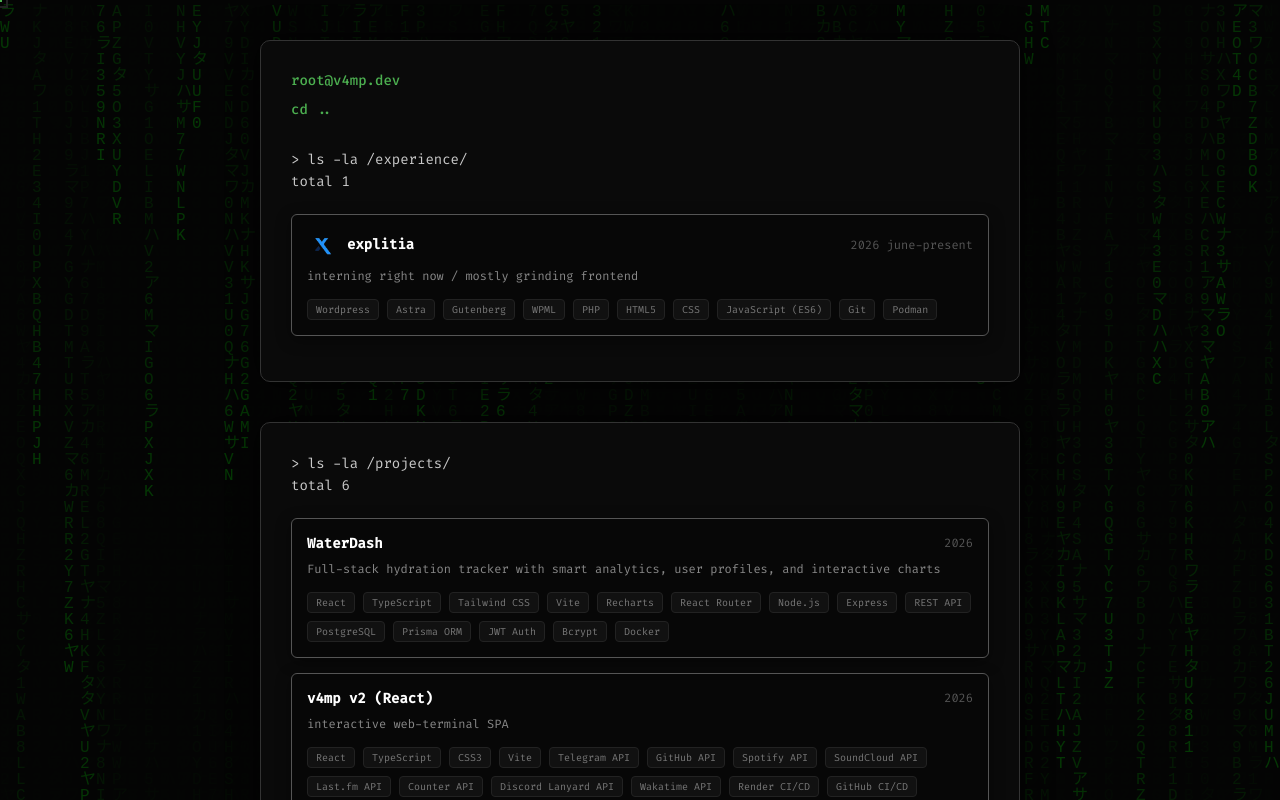
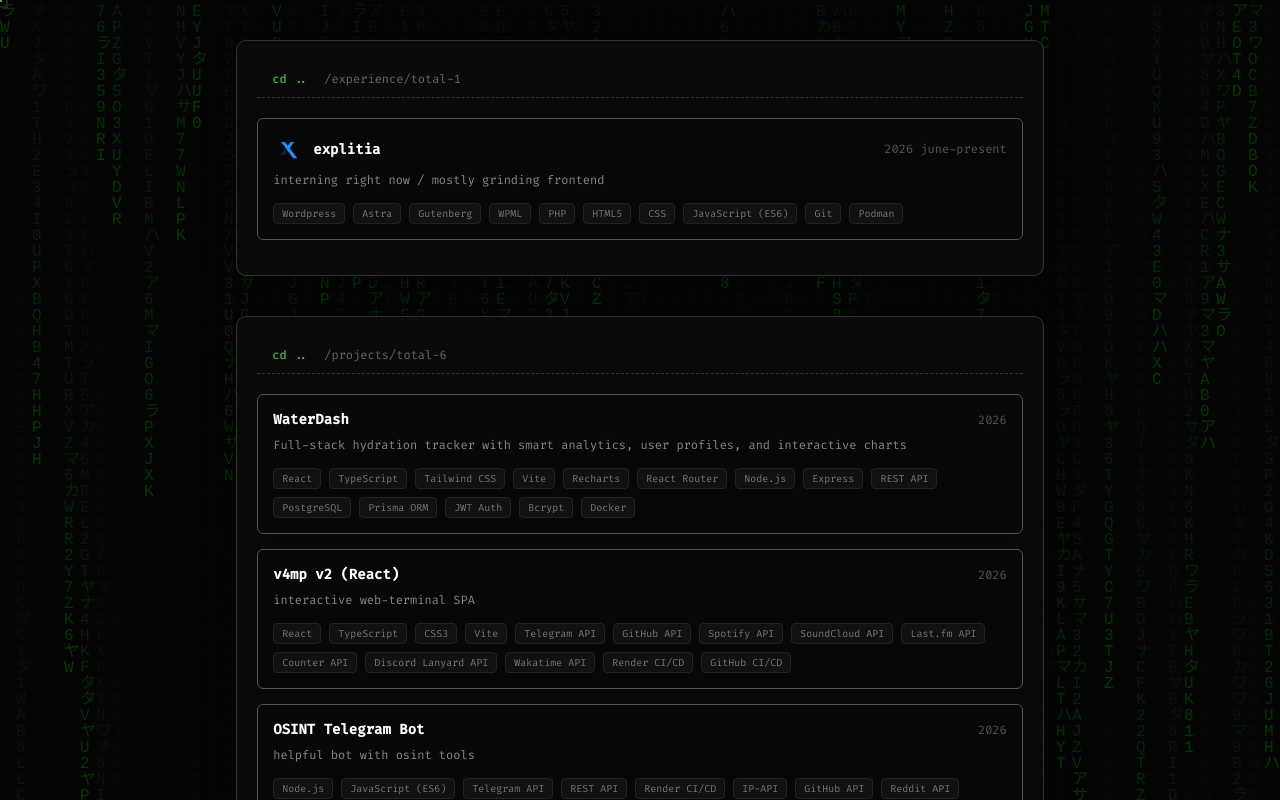
Before and after one commit to xyp9r/v4mp-site, a React (Vite) app: page / in a window 1280 px wide. Both pictures are taken after a click on the element "experience / projects". Shown: the top 800 px of the page. Built offline with nearby package versions, Linux system fonts and the light colour scheme; no server answers; the HTML template or start-up script is replaced by a standard one.

Commit message:
fix: fixed back button (cd ..) and changed design totals

```diff
--- a/src/components/Projects.tsx
+++ b/src/components/Projects.tsx
@@ -13,26 +13,21 @@
       <div>
 
       {/* Контейнер с тем где что и как я работал */}
-      <div className="container">
-          <div className="command-line" style={{ marginBottom: '30px' }}>
-          <span className="prompt">root@v4mp.dev</span>
-          <br></br><span
+      <div className="container" style={{ padding: '20px', maxWidth: '850px' }}>
+      <div className="terminal-header" style={{ borderBottom: '1px dashed #333', paddingBottom: '10px', marginBottom: '20px' }}>
+        <div className="header-item">
+          <span
             className="prompt"
             onClick={onBack}
             style={{ cursor: 'pointer', transition: 'color 0.2s' }}
             onMouseOver={(e) => e.target.style.color = '#fff'}
             onMouseOut={(e) => e.target.style.color = '#4caf50'}
           >
-            <div style={{marginTop: '10px',  display: 'inline-flex' }}>
             cd ..
-            </div>
           </span>
+          <span style={{ color: '#666', marginLeft: '8px' }}>/experience/total-1</span>
         </div>
-
-        <div className="bio-text" style={{ marginBottom: '20px', textAlign: 'left' }}>
-          &gt; ls -la /experience/<br />
-          total 1
-        </div>
+      </div>
 
         <div className="project-card">
         <div className="project-header">
@@ -62,12 +57,21 @@
       </div>
 
       {/* Контейнер с проектами личными */}
-      <div className="container">
-
-        <div className="bio-text" style={{ marginBottom: '20px', textAlign: 'left' }}>
-          &gt; ls -la /projects/<br />
-          total 6
+      <div className="container" style={{ padding: '20px', maxWidth: '850px' }}>
+      <div className="terminal-header" style={{ borderBottom: '1px dashed #333', paddingBottom: '10px', marginBottom: '20px' }}>
+        <div className="header-item">
+          <span
+            className="prompt"
+            onClick={onBack}
+            style={{ cursor: 'pointer', transition: 'color 0.2s' }}
+            onMouseOver={(e) => e.target.style.color = '#fff'}
+            onMouseOut={(e) => e.target.style.color = '#4caf50'}
+          >
+            cd ..
+          </span>
+          <span style={{ color: '#666', marginLeft: '8px' }}>/projects/total-6</span>
         </div>
+      </div>
 
         {/* waterdash - приложуха для отслеживания воды которую ты пьешь (в разработке) */}
         <div className="project-card">
```
